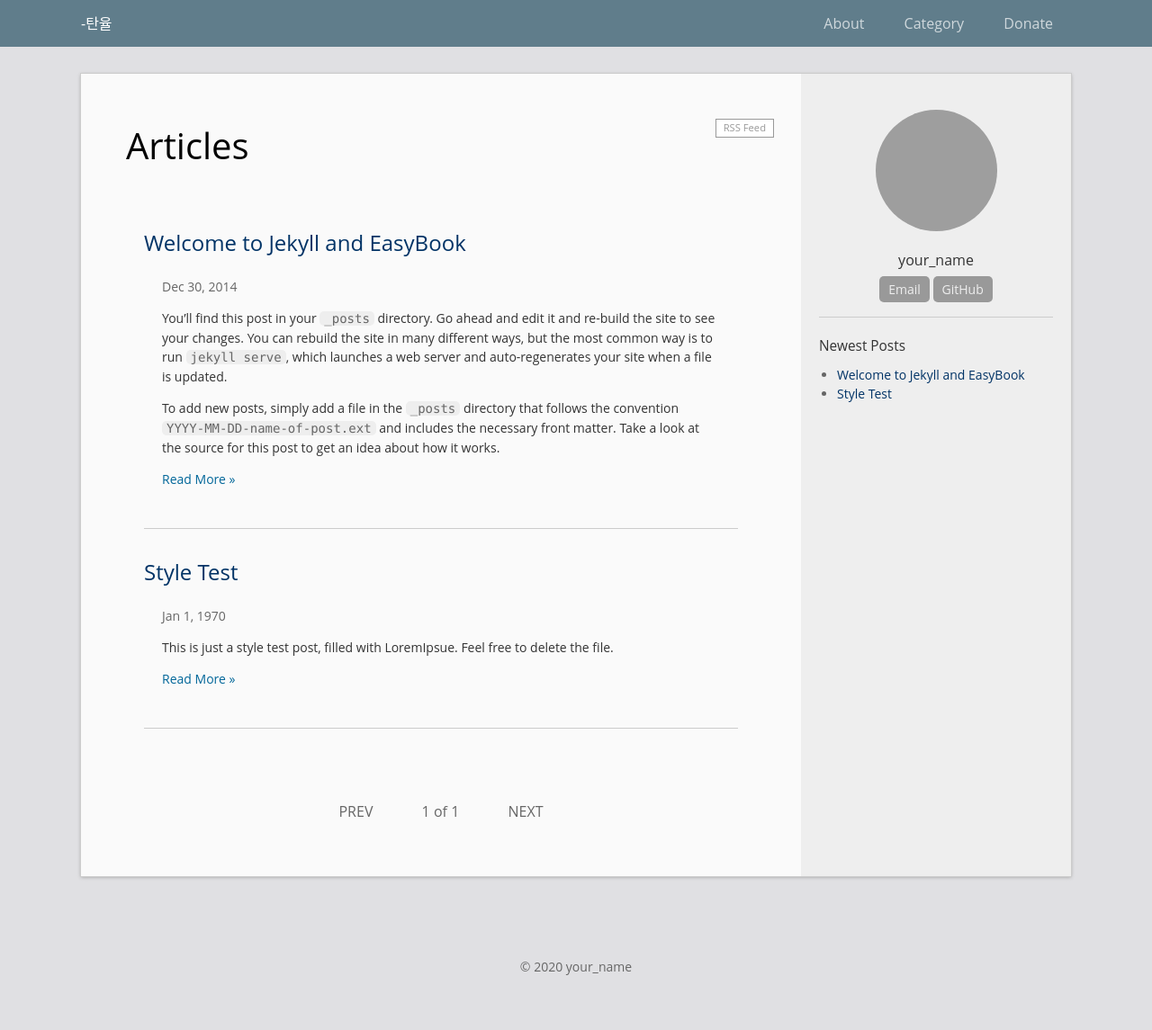
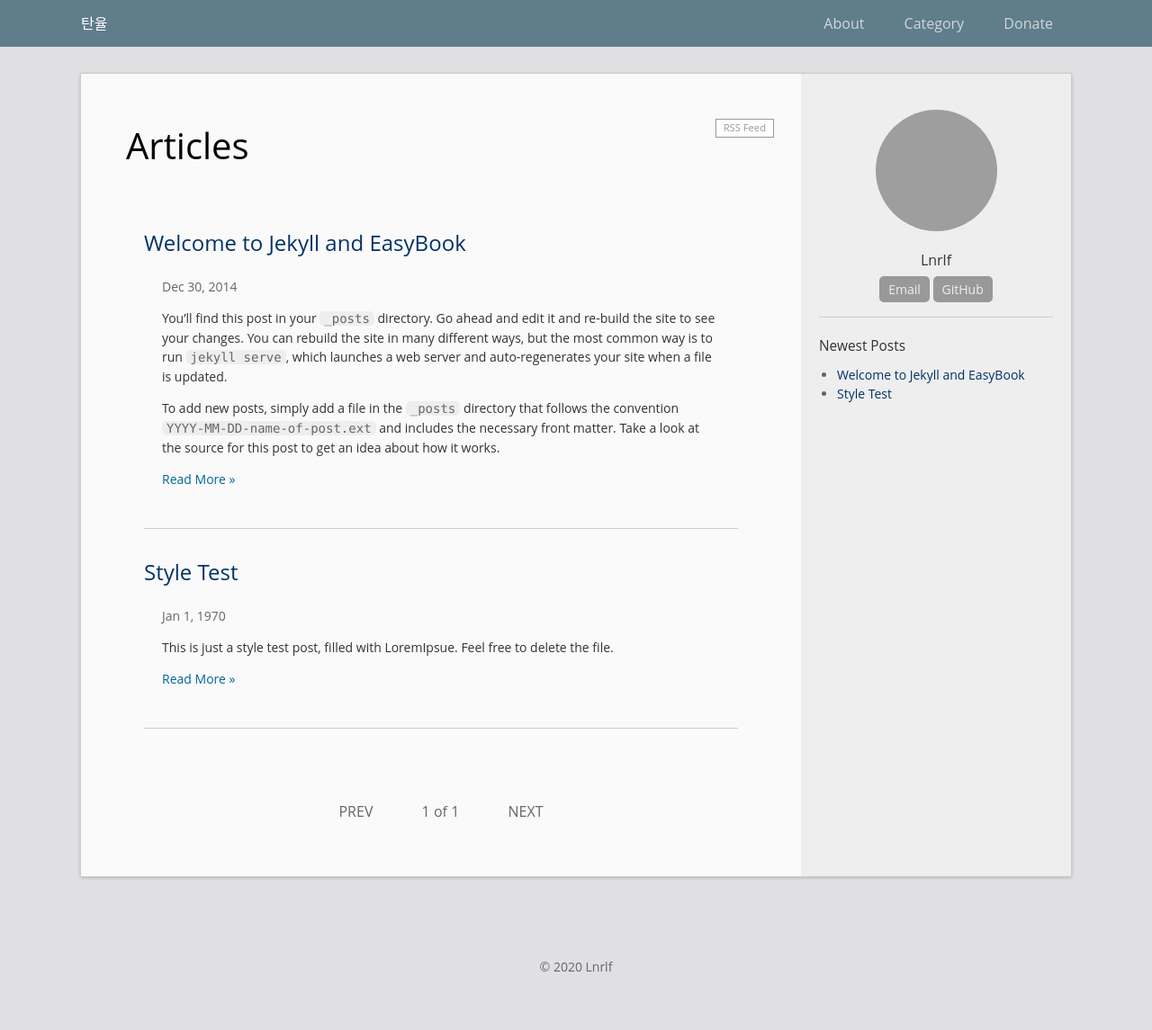
Before and after one commit to Lnrlf/lnrlf.github.com, a Jekyll site: the page built from index.html, in a window 1280 px wide. Shown: the whole page at 90% size. Built offline with Jekyll 4.4.1, drawn with Linux system fonts in a browser that asks for light colours; the list of posts is cut into pages by our own code; grey boxes are pictures that could not be loaded.

Commit message:
Update _config.yml

```diff
--- a/_config.yml
+++ b/_config.yml
@@ -1,5 +1,5 @@
 # Site settings
-title: -탄율
+title: 탄율
 url: "http://Lnrlf.github.io"    # the protocol and hostname of your site, eg. `http://laobubu.github.io`
 baseurl: "" # the prefix of your site uri, eg. `"/jekyll-theme-EasyBook"` or empty string `""`
 #timezone: Asia/Chongqing
@@ -7,8 +7,8 @@ description: >
   One or more sentences introducing this blog.
 
 # Your information
-email: your_email@example.com
-author: your_name
+email: ljo030818@gmail.com
+author: Lnrlf
 avatar: "//www.gravatar.com/avatar/your_email_md5?d=mm&s=135"
 profile: One sentence introducing yourself.
 #twitter_username: twitter_username
```
